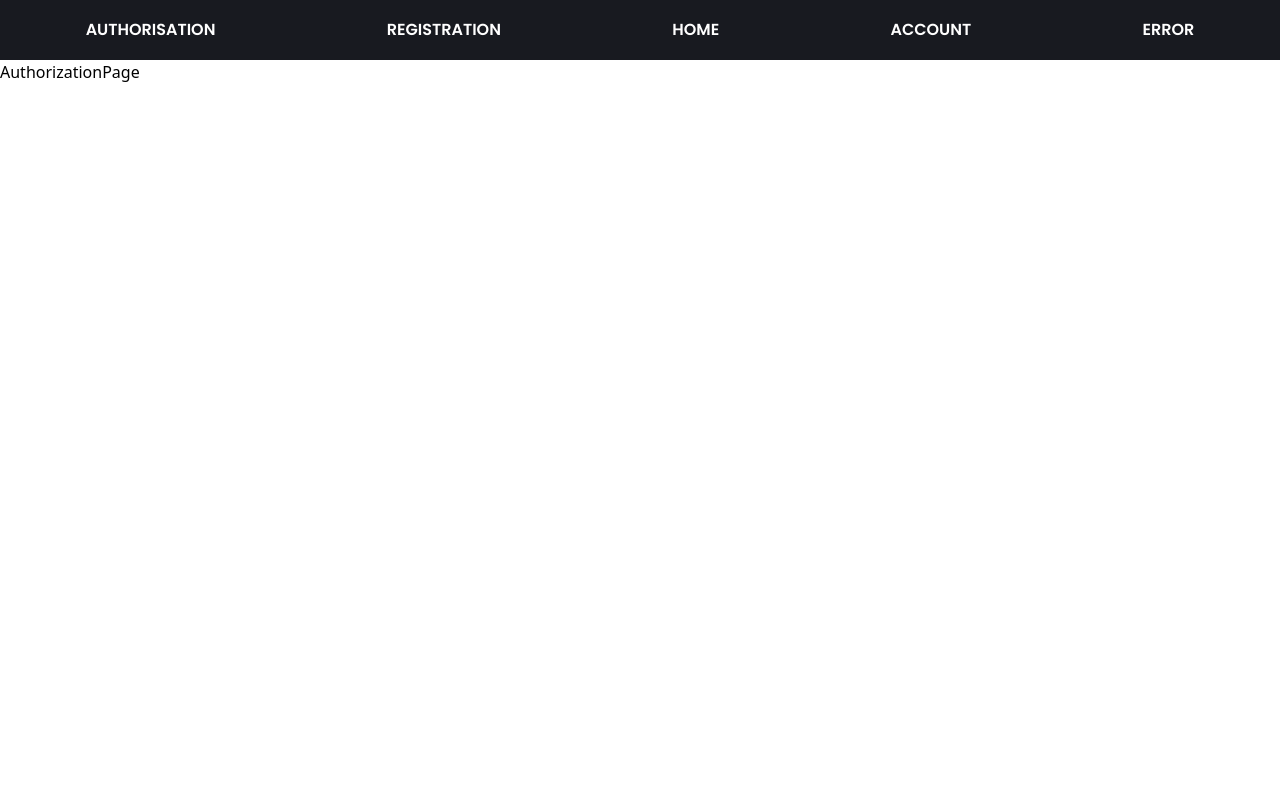
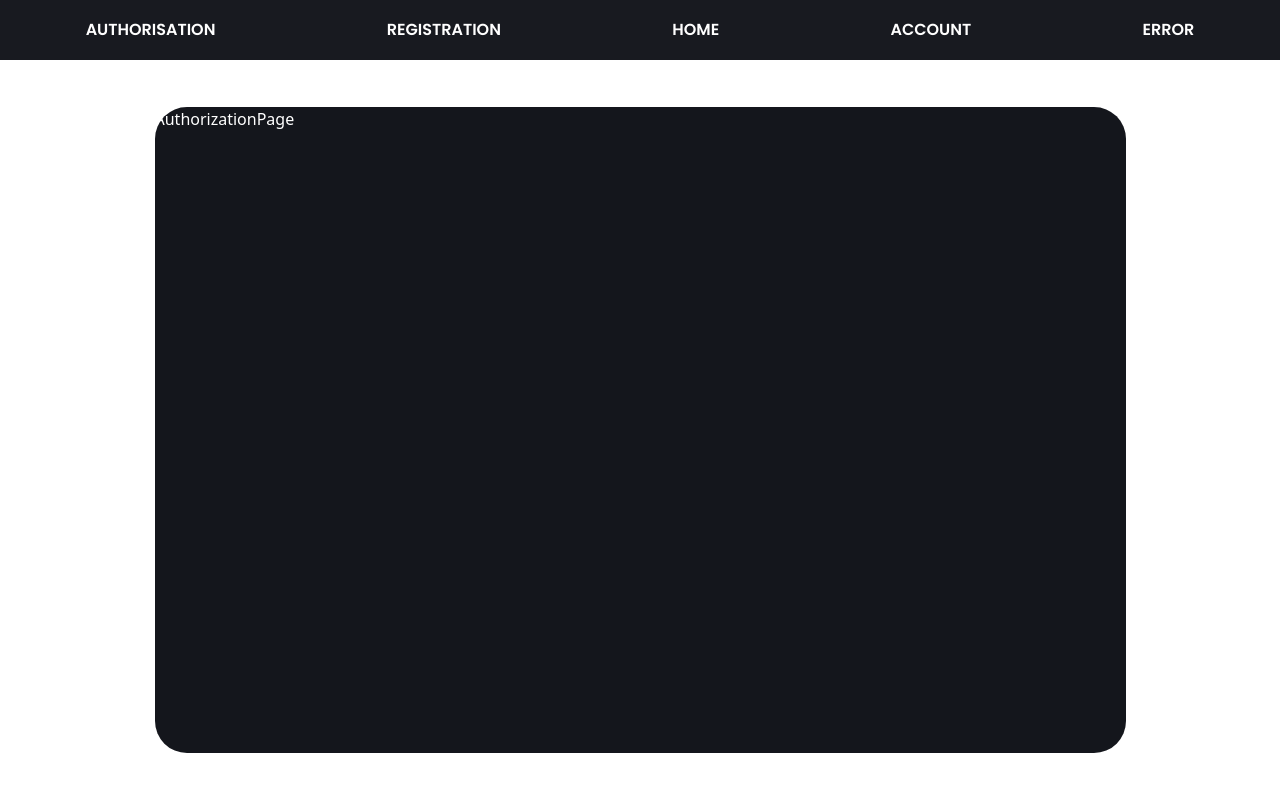
Before and after one commit to Sergey-Maxim0v/MCAdventure, a React (Create React App) app: page / in a window 1280 px wide. Shown: the top 792 px of the page. Built offline with nearby package versions, Linux system fonts and the light colour scheme.

Commit message:
MainLayout - styles

```diff
--- a/src/components/MainLayout/index.tsx
+++ b/src/components/MainLayout/index.tsx
@@ -3,10 +3,15 @@ import {IMainLayout} from "./types";
 import Navigation from "../Navigation";
 
 const MainLayout: FC<IMainLayout> = ({children}) => (
-    <>
+    <div className={'w-screen h-screen flex flex-col'}>
       <Navigation/>
-      {children}
-    </>
+
+      <div className={'w-full flex flex-grow items-center justify-center box-border'}>
+        <div className={'w-[971px] h-[646px] rounded-[32px] text-white relative bg-[#14161C]'}>
+          {children}
+        </div>
+      </div>
+    </div>
 )
 
 export default MainLayout
```
